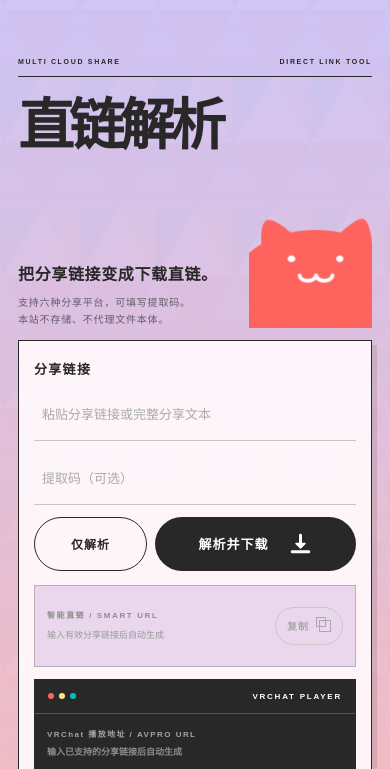
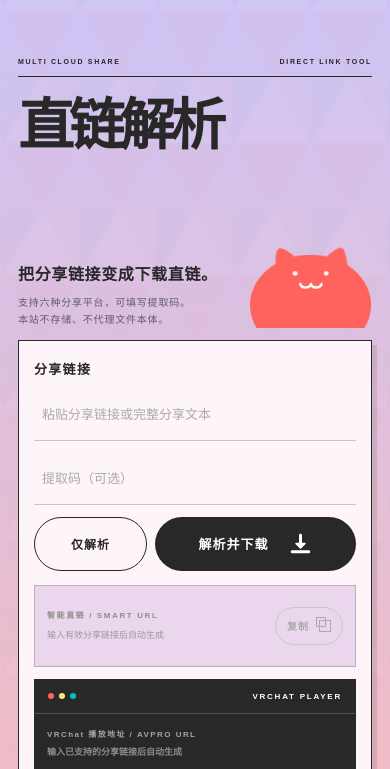
Before and after one commit to dtpoi/netdisk-to-vrchat-Direct-link, a website: page index.html in a window 390 px wide. Shown: the part 57-826 px from the top of the page. Drawn offline with Linux system fonts and the light colour scheme; a web font is replaced by a local one.

Commit message:
Refine cat sizing on mobile

```diff
--- a/assets/style.css
+++ b/assets/style.css
@@ -291,10 +291,10 @@ body.is-ready .motion-fade {
 
 .motion34-cat {
   position: absolute;
-  right: 8%;
-  bottom: -78px;
-  width: 280px;
-  height: 232px;
+  right: 11%;
+  bottom: -68px;
+  width: 250px;
+  height: 216px;
   overflow: visible;
 }
 
@@ -1413,7 +1413,7 @@ body.is-ready .motion-fade {
   .sublead { max-width: 180px; font-size: 10px; line-height: 1.7; }
   .cat-scene { width: 150px; height: 150px; transform: scale(0.82); transform-origin: right bottom; }
   body.is-ready .cat-scene { transform: scale(0.82); }
-  .motion34-cat { right: -34%; bottom: -72px; width: 240px; height: 205px; }
+  .motion34-cat { right: 1px; bottom: -34px; width: 148px; height: 132px; }
 
   .resolver-form { margin-top: 12px; padding: 18px 15px 12px; box-shadow: 5px 5px 0 rgba(41, 41, 41, 0.12); }
   .resolver-form label small { display: none; }
```
